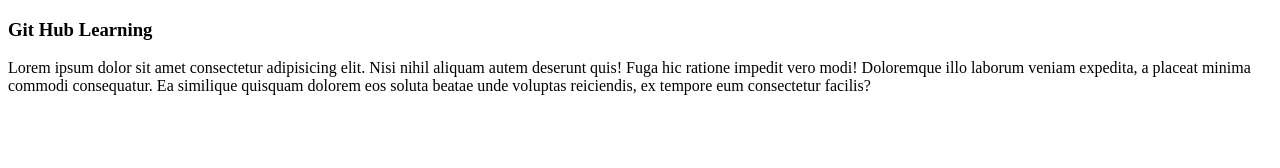
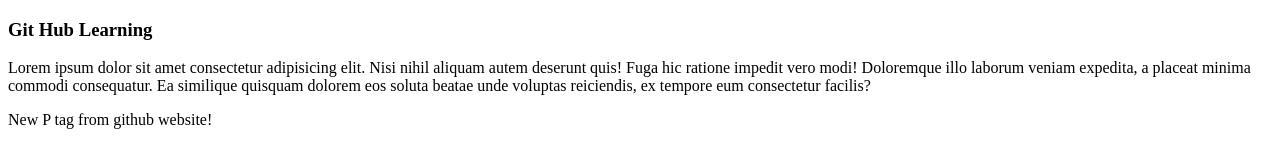
Before and after one commit to haidercse/justPractice, a plain HTML site: page index.html in a window 1280 px wide. Drawn offline with Linux system fonts and the light colour scheme.

Commit message:
Update index.html

```diff
--- a/index.html
+++ b/index.html
@@ -12,6 +12,8 @@
     <h3>Git Hub Learning</h3>
     <p>Lorem ipsum dolor sit amet consectetur adipisicing elit. Nisi nihil aliquam autem deserunt quis! Fuga hic ratione impedit vero modi! Doloremque illo laborum veniam expedita, a placeat minima commodi consequatur. Ea similique quisquam dolorem eos soluta
         beatae unde voluptas reiciendis, ex tempore eum consectetur facilis?</p>
+
+    <p>New P tag from github website!</p>
 </body>
 
 </html>
```
